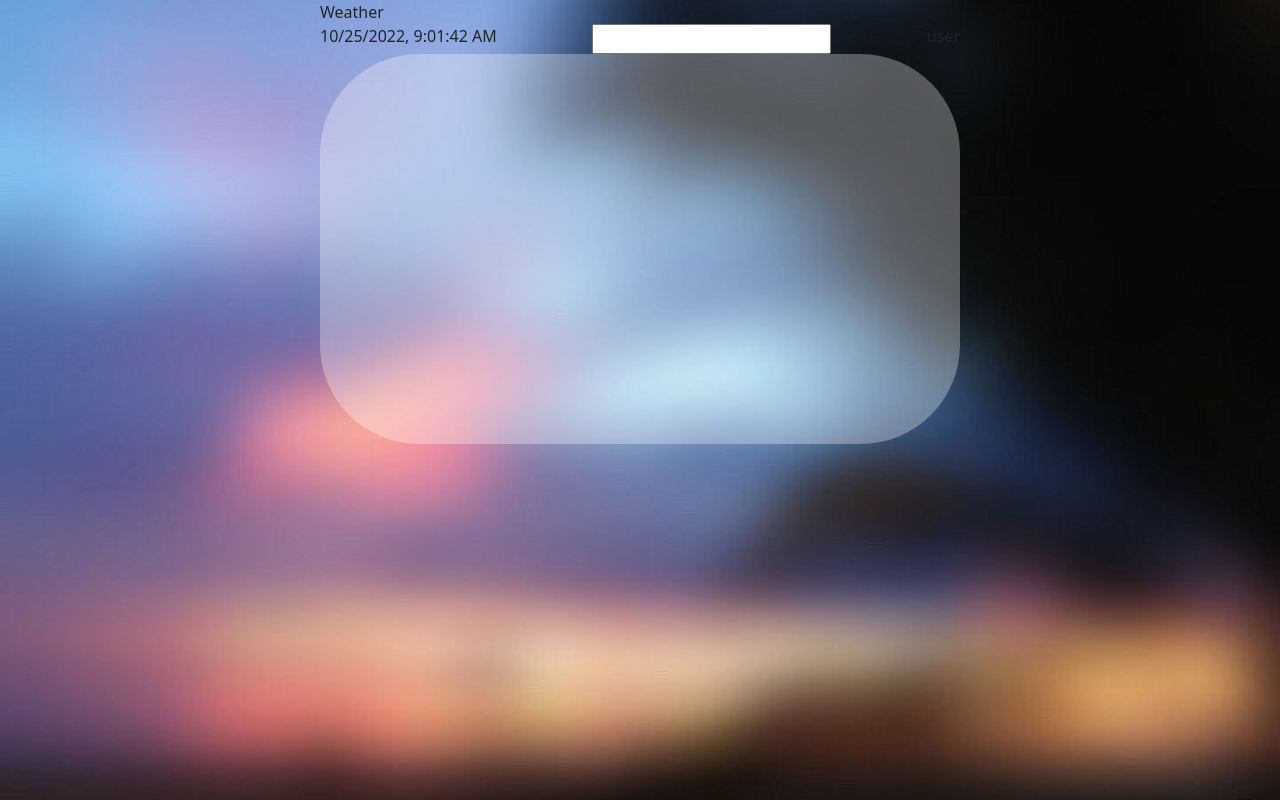
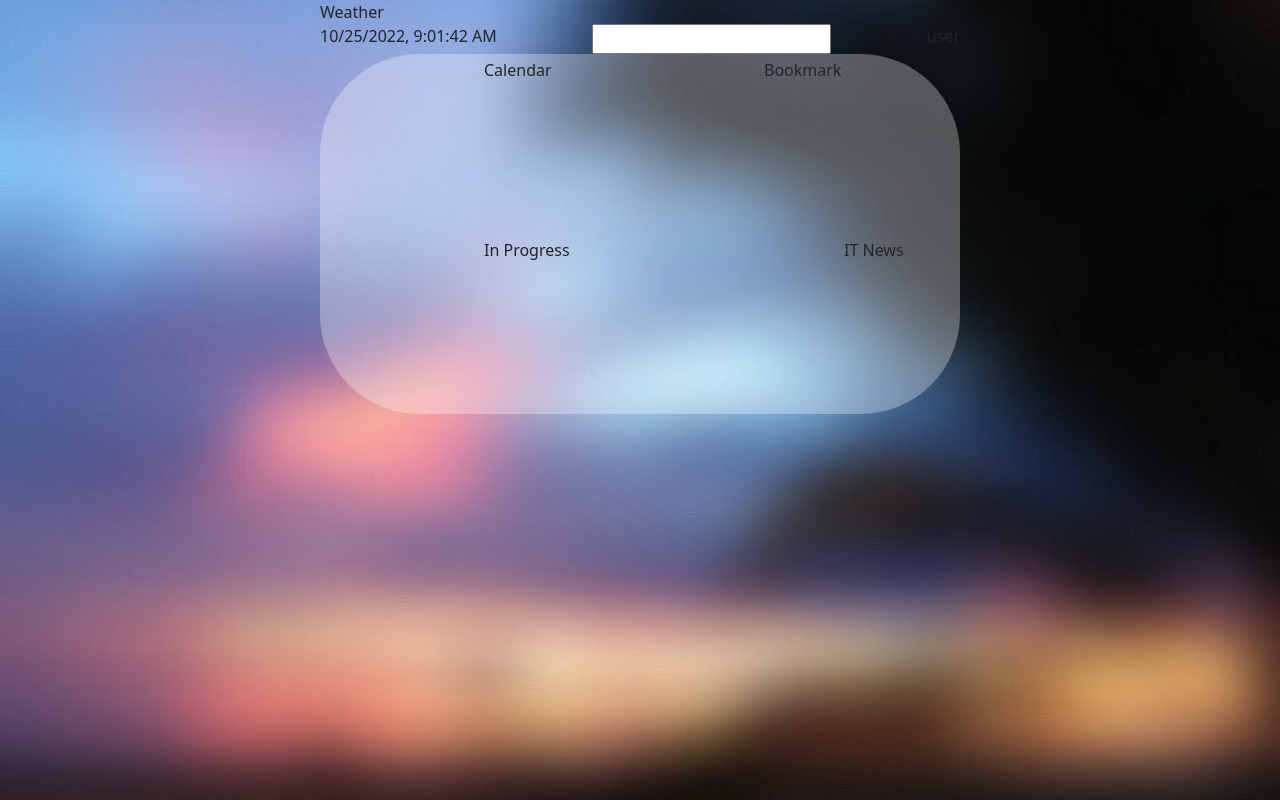
Before and after one commit to Haru-Dashboard/Haru-Dashboard, a React app in the folder frontend/: page / in a window 1280 px wide. Built offline with nearby package versions, Linux system fonts and the light colour scheme; no server answers.

Commit message:
feat: add react-grid-layout to mainboard (#17)

```diff
--- a/frontend/package.json
+++ b/frontend/package.json
@@ -31,6 +31,7 @@
     "@types/jest": "^29.2.0",
     "@types/react": "^18.0.21",
     "@types/react-dom": "^18.0.6",
+    "@types/react-grid-layout": "^1.3.2",
     "@typescript-eslint/eslint-plugin": "^5.40.1",
     "@typescript-eslint/parser": "^5.40.1",
     "copy-webpack-plugin": "^11.0.0",
--- a/frontend/src/App.tsx
+++ b/frontend/src/App.tsx
@@ -3,18 +3,27 @@ import React, { useState, useEffect } from 'react';
 import Dashboard from './Components/Dashboard';
 import Basic from './Components/Widgets/Basic';
 
+export type screenType = {
+  width: number;
+  height: number;
+};
+
 function App() {
-  const [contentWidth, setContentWidth] = useState(0);
+  const [screenWidth, setScreenWidth] = useState(0);
+  const [screenHeight, setScreenHeight] = useState(0);
+
   useEffect(() => {
     const screenWidth = window.screen.width;
-    setContentWidth(screenWidth * 0.8);
+    const screenHeight = window.screen.height;
+    setScreenWidth(screenWidth);
+    setScreenHeight(screenHeight);
   });
 
   return (
     <div className="App">
-      <div className="mx-auto" style={{ width: contentWidth }}>
-        <Basic />
-        <Dashboard />
+      <div className="mx-auto" style={{ width: screenWidth * 0.8 }}>
+        <Basic width={screenWidth * 0.8} height={screenHeight * 0.12} />
+        <Dashboard width={screenWidth * 0.8} height={screenHeight * 0.6} />
       </div>
     </div>
   );
--- /dev/null
+++ b/frontend/src/Components/Dashboard/GridBox.tsx
@@ -0,0 +1,39 @@
+import React, { useState } from 'react';
+import GridLayout from 'react-grid-layout';
+import { screenType } from '../../App';
+
+const GridBox = ({ width, height }: screenType) => {
+  const [layout, setLayout] = useState([
+    { h: 6, i: '0', w: 7, x: 0, y: 0 }, // Note i => key
+    { h: 6, i: '1', w: 5, x: 7, y: 0 },
+    { h: 6, i: '2', w: 9, x: 0, y: 6 },
+    { h: 6, i: '3', w: 3, x: 9, y: 6 },
+  ]);
+
+  return (
+    <GridLayout
+      className="layout"
+      layout={layout}
+      cols={12}
+      margin={[0, 0]}
+      rowHeight={height / 12}
+      width={width}
+      isDraggable={false}
+      isResizable={false}>
+      <div className="p-1" key="0">
+        Calendar
+      </div>
+      <div className="p-1" key="1">
+        Bookmark
+      </div>
+      <div className="p-1" key="2">
+        In Progress
+      </div>
+      <div className="p-1" key="3">
+        IT News
+      </div>
+    </GridLayout>
+  );
+};
+
+export default GridBox;
--- a/frontend/src/Components/Dashboard/index.tsx
+++ b/frontend/src/Components/Dashboard/index.tsx
@@ -1,23 +1,17 @@
-import React, { useEffect, useState } from 'react';
+import React from 'react';
+import GridBox from './GridBox';
+import { screenType } from '../../App';
 
-const DashBoard = () => {
-  const [screenHeight, setScreenHeight] = useState(0);
-
-  useEffect(() => {
-    const screenHeight = window.screen.height;
-    setScreenHeight(screenHeight * 0.65);
-  });
-
+const DashBoard = ({ width, height }: screenType) => {
   return (
     <div
-      className="main-board w-100"
+      className="main-board w-100 d-flex"
       style={{
-        height: `${screenHeight}px`,
+        height: `${height}px`,
       }}>
-      {/*
-        main board
-        - add widget component inside div
-      */}
+      {/* FIXME: div 대신 TODO로 바꿔야 함 */}
+      <div style={{ width: width * 0.25 }}></div>
+      <GridBox width={width * 0.75} height={height} />
     </div>
   );
 };
```
Also changed, not shown: 1 other file (tests, documents, lock files or other folders).
